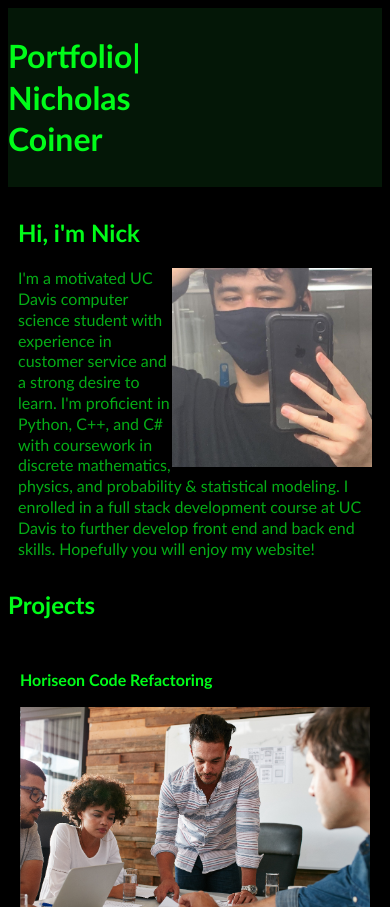
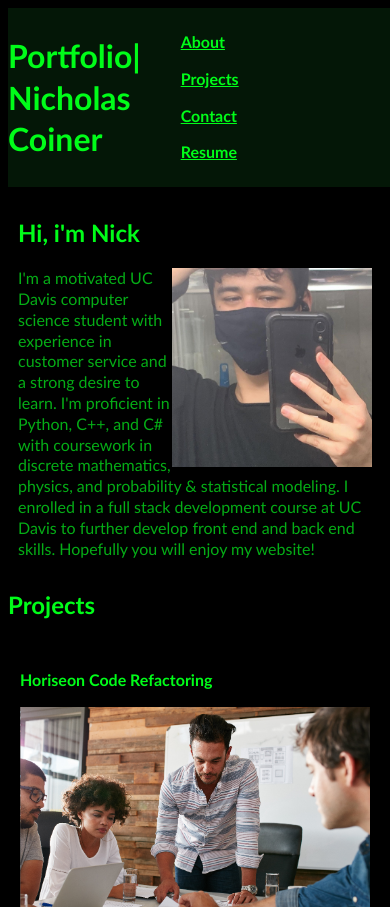
Before and after one commit to npcoiner/Portfolio, a plain HTML site: page index.html in a window 390 px wide. Shown: the top 907 px of the page. Drawn offline with Linux system fonts and the light colour scheme.

Commit message:
Update style.css

```diff
--- a/assets/style.css
+++ b/assets/style.css
@@ -38,12 +38,14 @@ body{
 }
 
 nav{
+    background-color: var(--backgroundcolor1);
     margin-right: 10%;
     display: flex;
-    width: 90%;
+    width: 100%;
 }
 nav ul{
     display: flex;
+    flex-wrap: wrap;
     justify-content: space-between;
     min-width: 350px;
     list-style: none;
@@ -57,7 +59,7 @@ nav li{
     nav ul {
     margin-right: 10%;
     flex-direction: column;
-    align-items: flex-end;
+    align-items: left;
     }
 
     nav li {
```
